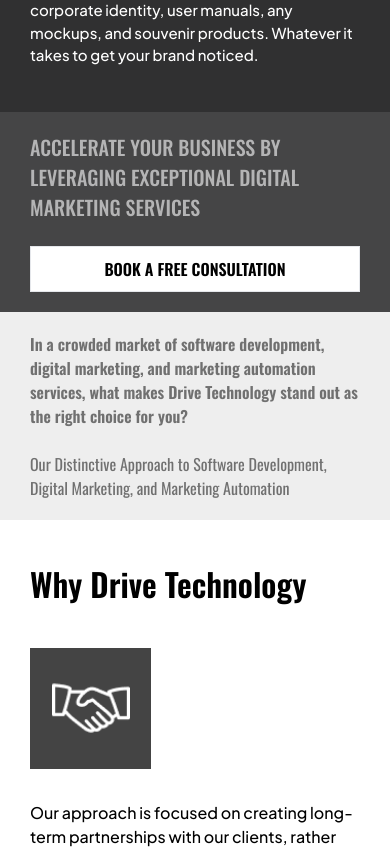
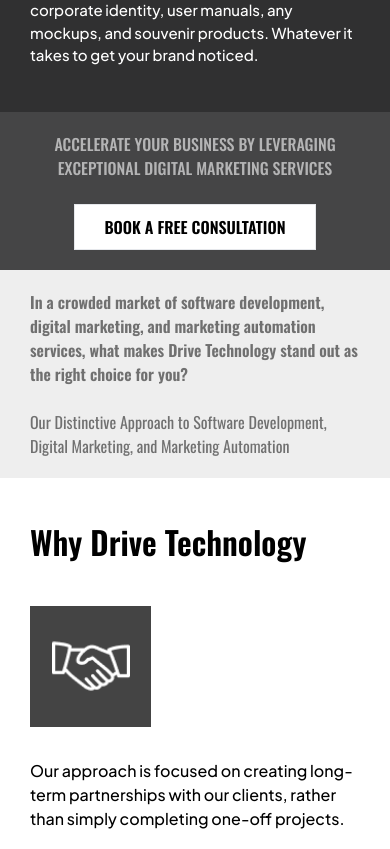
Before and after one commit to AhsanDT/drivetech, a Next.js app: page / in a window 390 px wide. Shown: the part 3303-4152 px from the top of the page. Built offline with nearby package versions, Linux system fonts and the light colour scheme; some icons are missing.

Commit message:
updated code

```diff
--- a/src/components/Home/Partnership.jsx
+++ b/src/components/Home/Partnership.jsx
@@ -35,7 +35,7 @@ const Partnership = ({DATA,className}) => {
         <div className={`flex gap-x-[80px] flex-wrap justify-center gap-y-[21px] lg:gap-y-[40px] mt-[30px] ${className}`}>
           {DATA.map((data) => {
             return (
-              <div className=" flex flex-col ustify-center lg:items-center " key={data.id}>
+              <div className="flex flex-col justify-center lg:items-center " key={data.id}>
                 <div className="img-container ">
                   <Image src={data.img} alt="img" />
                 </div>
--- a/src/components/Home/Services.jsx
+++ b/src/components/Home/Services.jsx
@@ -40,11 +40,11 @@ const Services = ({ services, name, padding, className, image }) => {
               </div>
             </div>
             <div className="bg-[#ffffff] bg-opacity-[10%] lg:h-[168px] w-full mt-[45px] lg:mt-[150px] flex flex-col gap-y-[24px] justify-center items-center px-[30px] py-[20px]">
-              <p className="font-oswald text-[20px] font-medium text-[#ffffff] text-opacity-[60%] lg:text-center">
+              <p className="font-oswald text-[16px] lg:text-[20px] font-medium text-[#ffffff] text-opacity-[60%] text-center">
                 ACCELERATE YOUR BUSINESS BY LEVERAGING EXCEPTIONAL DIGITAL
                 MARKETING SERVICES{" "}
               </p>
-              <Button className="w-full md:w-fit">BOOK A FREE CONSULTATION</Button>
+              <Button className="w-[242px] md:w-fit">BOOK A FREE CONSULTATION</Button>
             </div>
           </div>
         </div>
--- a/src/components/Layout/Header.jsx
+++ b/src/components/Layout/Header.jsx
@@ -48,7 +48,8 @@ const Header = () => {
                       route == "/services"
                         ? "text-[#ffffff] border-b-[#136C2C]"
                         : "text-[#808080] "
-                    } text-[14px] font-bold border-b-[4px] border-transparent  group-hover:border-b-[#136C2C] group-hover:text-white`}
+                     }  text-[14px] font-bold border-b-[4px] border-transparent  group-hover:border-b-[#136C2C] group-hover:text-white`}
+
                   >
                     Services
                   </li>
```
